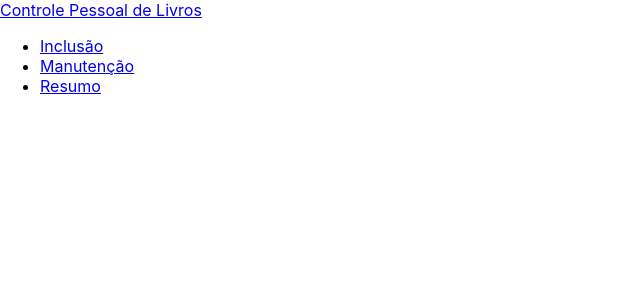
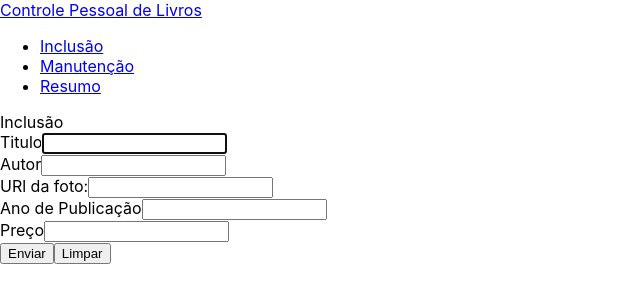
Before and after one commit to leonardo060190/App_Livros_com_react, a React (Create React App) app: page / in a window 1280 px wide. Shown: the top 302 px of the page, without its empty margins (0-640 px from the left). Built offline with nearby package versions, Linux system fonts and the light colour scheme.

Commit message:
atualizado o inclusão livros

```diff
--- a/src/App.js
+++ b/src/App.js
@@ -1,12 +1,13 @@
 import './App.css';
 import MenuSuperior from './components/MenuSuperior';
+import InclusaoLivros from './components/InclusaoLivros';
 
 
   const App = () => {
   return( // tudo que vai no return é o que aparece na aplicação
   <>
   <MenuSuperior />
-  <inclusaoLivros />
+  <InclusaoLivros />
   </>
   );
 }
--- a/src/components/InclusaoLivros.js
+++ b/src/components/InclusaoLivros.js
@@ -8,9 +8,35 @@ const IncluirLivros = () => {
             <form>
                 <div className="form-group">
                     <label htmlFor="titulo">Titulo</label>
-                <input type="text" className="form-control" id="titulo"/>
+                    <input type="text" className="form-control" id="titulo" required autoFocus />
                 </div>
+                <div className="form-group mt-2">
+                    <label htmlFor="autor">Autor</label>
+                    <input type="text" className="form-control" id="autor" required />
+                </div>
+                <div className="form-group mt-2">
+                    <label htmlFor="foto">URl da foto:</label>
+                    <input type="url" className="form-control" id="foto" required />
+                </div>
+                <div className="row mt-2">
+                    <div className="col-sm-4">
+                        <div className="form-group">
+                            <label htmlFor="ano">Ano de Publicação</label>
+                            <input type="number" className="form-control" id="ano" required />
+                        </div>
+                    </div>
+                </div>
+                <div className="col-sm-8">
+                    <div className="form-group">
+                        <label htmlFor="preco">Preço</label>
+                        <input type="number" className="form-control" id="preco" step={0.01} required />
+                    </div>
+                </div>
+                <input type="submit" className="btn btn-primary mt-3" value="Enviar" />
+                <input type="reset" className="btn btn-danger mt-3 ms-3" value="Limpar" />
+
             </form>
+            <div className="alert"></div>
         </div>
 
     );
```
Lines whose indentation alone changed are shown as unchanged.
